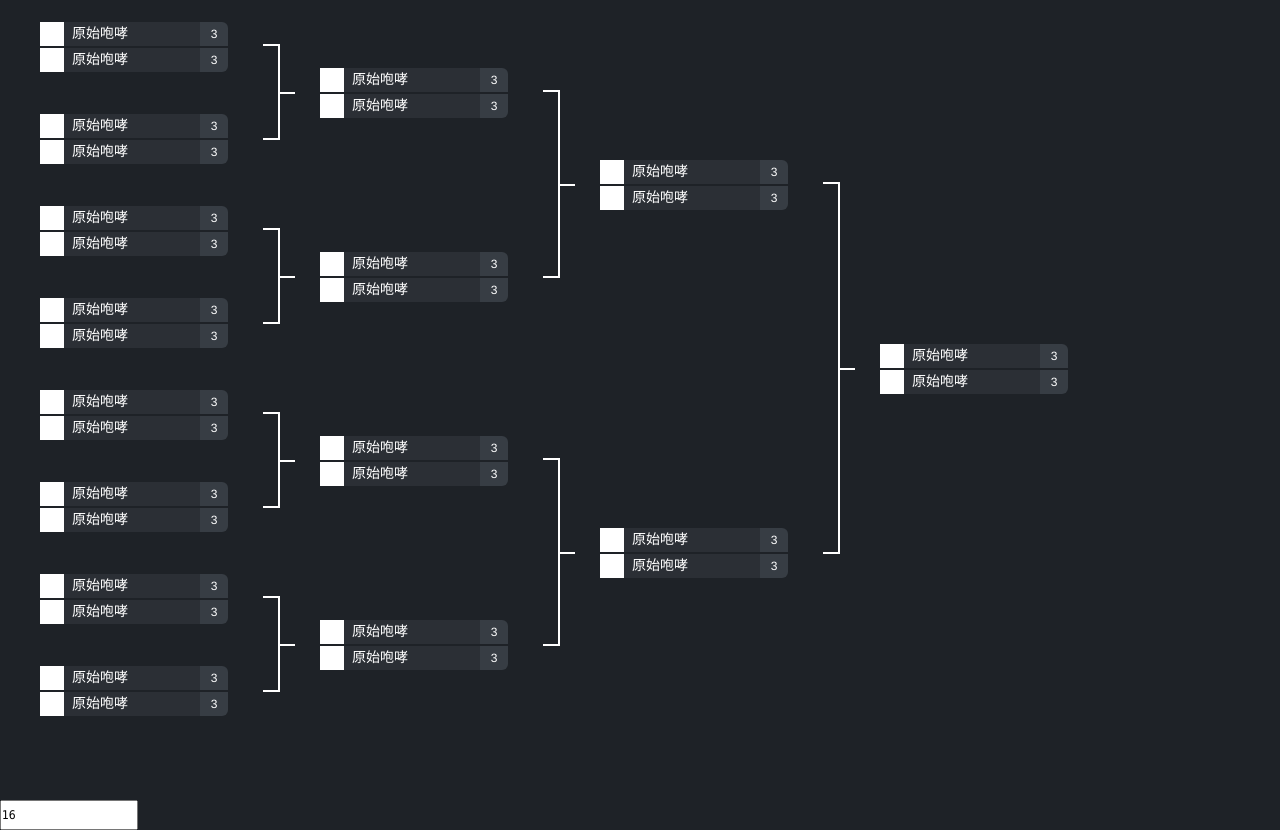
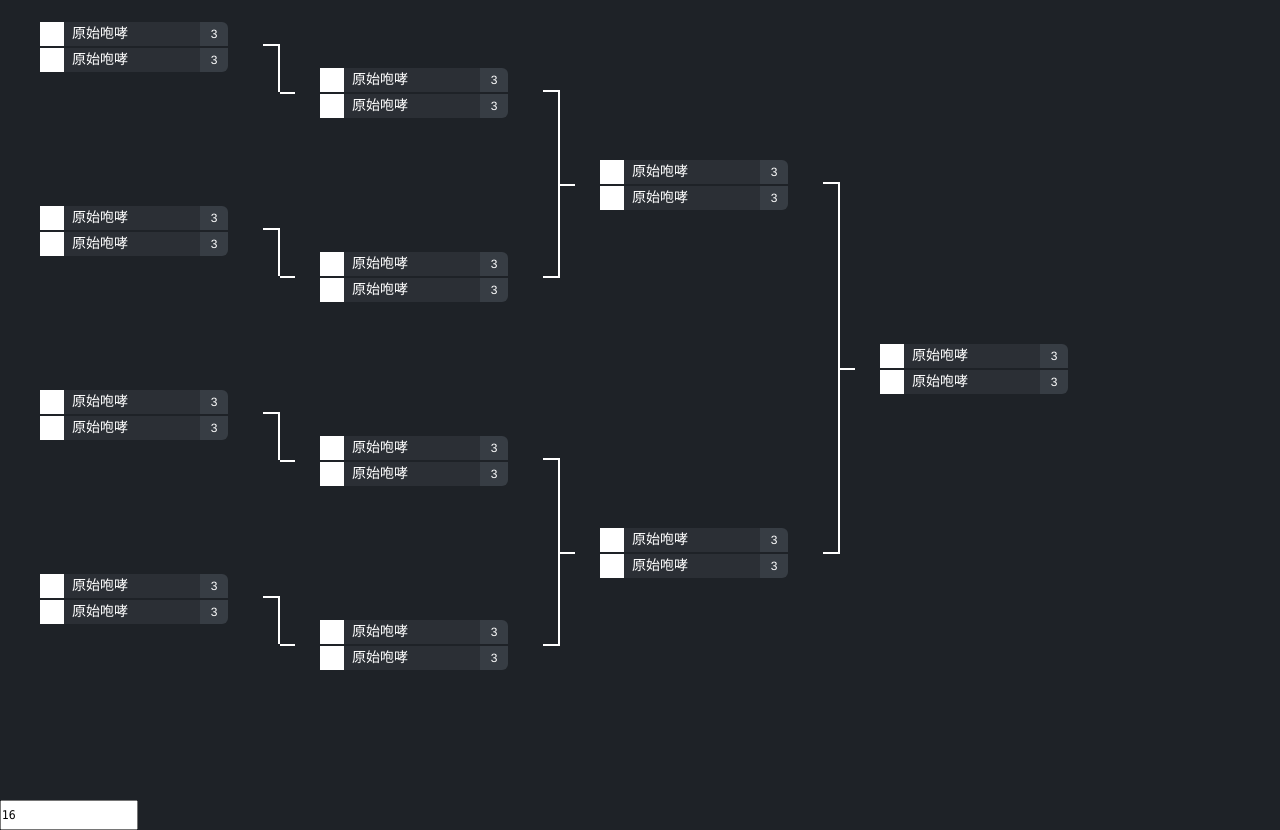
Before and after one commit to ieiayaobb/vue-brackets, a Vue app: page / in a window 1280 px wide. Shown: the top 830 px of the page. Built offline with nearby package versions, Linux system fonts and the light colour scheme.

Commit message:
handle display

```diff
--- a/src/components/Match.vue
+++ b/src/components/Match.vue
@@ -1,5 +1,5 @@
 <template>
-	<div class="match" v-bind:class="[type, {last: isLast}, {fisrt: isFirst}]">
+	<div class="match" v-bind:class="[type, {last: isLast}, {fisrt: isFirst}]" v-bind:style="{visibility:visibleStr}">
         <div class="players">
     		<playerItem class="player1" :updown=false></playerItem>
     		<playerItem class="player2" :updown=true></playerItem>
@@ -27,6 +27,11 @@ export default {
         default: false,
         type: Boolean,
         required: false
+    },
+    visibleStatus: {
+        default: true,
+        type: Boolean,
+        required: true
     }
   },
   computed: {
@@ -35,6 +40,13 @@ export default {
             return "match-even";
         } else {
             return "match-odd";
+        }
+    },
+    visibleStr: function() {
+        if (this.visibleStatus){
+            return 'visbility'
+        } else {
+            return 'hidden'
         }
     }
   },
--- a/src/components/Round.vue
+++ b/src/components/Round.vue
@@ -1,6 +1,6 @@
 <template>
 	<div class="round">
-		<match :even="n % 2 != 0" v-for="n in matchNum" :isLast="isLast" :isFirst="isFirst" v-bind:style="{height: roundHeight}"></match>
+		<match :even="n % 2 != 0" v-for="n in matchNum" :isLast="isLast" :isFirst="isFirst" v-bind:style="{height: roundHeight}" :visibleStatus="visibleStatus(n)"></match>
 	</div>
 </template>
 
@@ -9,6 +9,11 @@ import Match from './Match'
 
 export default {
   name: 'Round',
+  data: function() {
+    return {
+      show: true
+    }
+  },
   props: {
     roundNum: {
         default: 1,
@@ -38,6 +43,12 @@ export default {
       var num = this.playersCount / 2 / (Math.pow(2, this.roundNum - 1));
       return num
     }
+
+  },
+  methods: {
+    visibleStatus: function(index) {
+        return !this.isFirst || (index % 2 != 0)
+    }
   },
   components: {
   	Match
```
